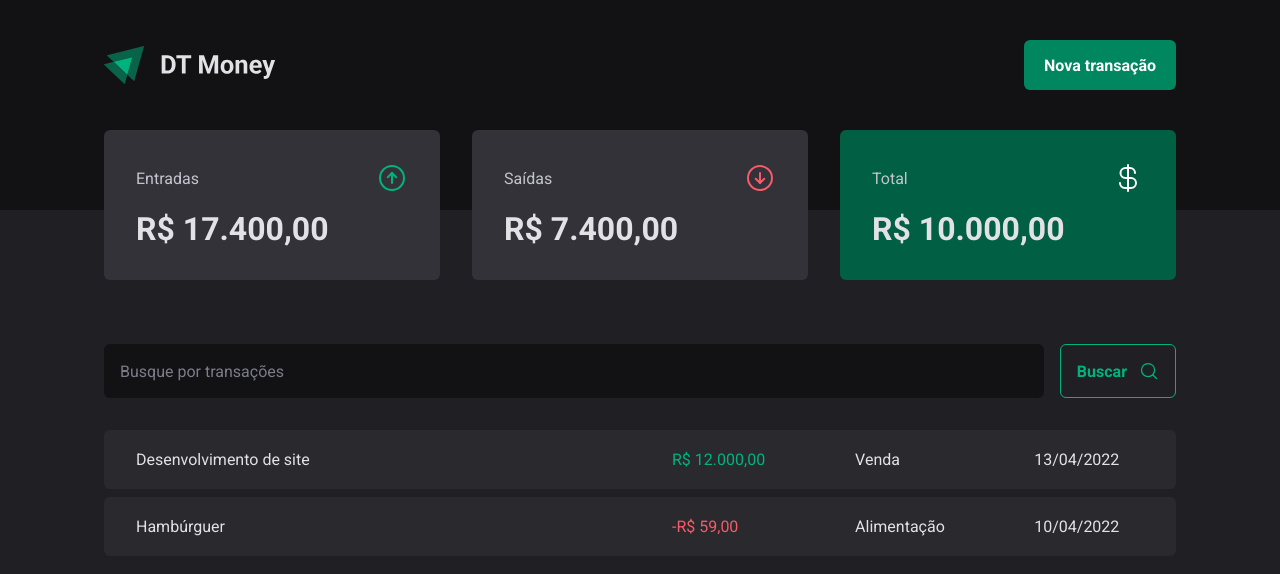
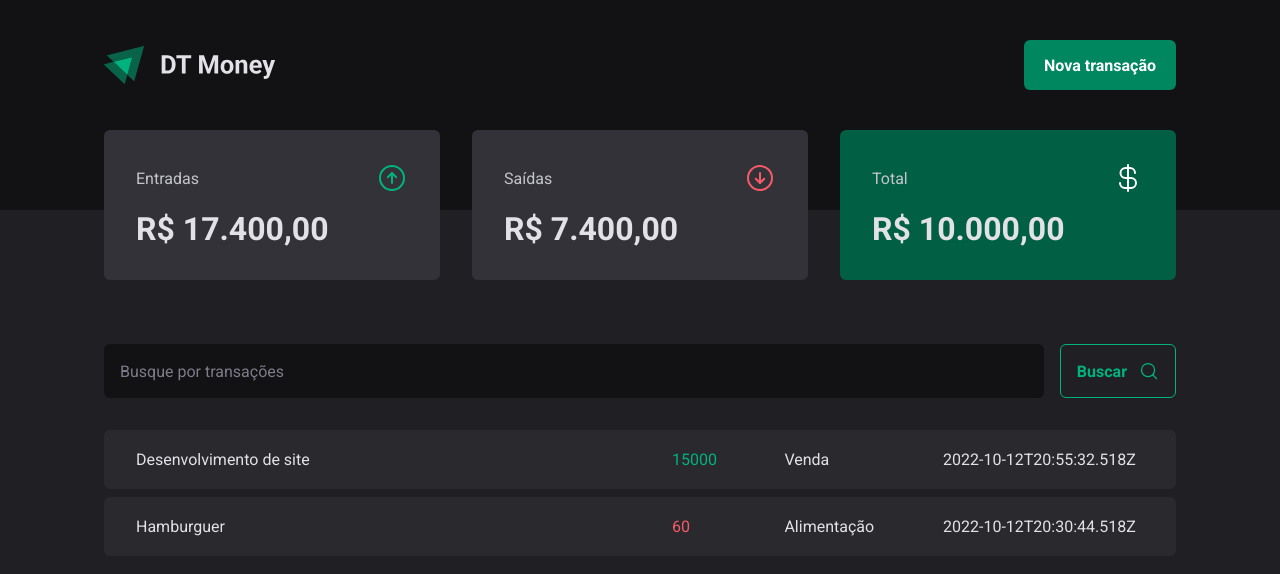
Before and after one commit to GabrielFerlima/Ignite-DtMoney-React, a React (Vite) app in the folder DtMoney/: page / in a window 1280 px wide. Shown: the top 574 px of the page. Built offline with nearby package versions, Linux system fonts and the light colour scheme; data requests are answered from the project's data file.

Commit message:
Realizando requisição HTTP

```diff
--- /dev/null
+++ b/DtMoney/server.json
@@ -0,0 +1,22 @@
+{
+  "transactions": [
+      {
+          "id": 1,
+          "description": "Desenvolvimento de site",
+          "type": "income",
+          "category": "Venda",
+          "price": 15000,
+          "createAt": "2022-10-12T20:55:32.518Z"
+      },
+
+      {
+          "id": 2,
+          "description": "Hamburguer",
+          "type": "outcome",
+          "category": "Alimentação",
+          "price": 60,
+          "createAt": "2022-10-12T20:30:44.518Z"
+      }
+  ]
+
+}
--- a/DtMoney/src/pages/Transactions/index.tsx
+++ b/DtMoney/src/pages/Transactions/index.tsx
@@ -1,38 +1,52 @@
+import { useEffect, useState } from "react";
 import { Header } from "../../components/Header";
 import { Summary } from "../../components/Header/Summary";
 import { SeachForm } from "./components/SearchForm";
 import { PriceHighlight, TransactionsContainer, TransactionsTable } from "./styles";
 
+
+interface Transaction {
+  id: number;
+  description: string;
+  type: 'income' | 'outcome';
+  price: number;
+  category: string;
+  createAt: string;
+}
+
 export function Transactions() {
+  const [transactions, setTransactions] = useState<Transaction[]>([])
+
+  useEffect(() => {
+    fetch('http://localhost:3333/transactions')
+      .then(response => response.json()
+        .then(data => setTransactions(data)))
+  }, [])
+
   return (
     <div>
       <Header />
       <Summary />
 
       <TransactionsContainer>
-            <SeachForm/>
+        <SeachForm />
         <TransactionsTable>
           <tbody>
-            <tr>
-              <td width="50%">Desenvolvimento de site</td>
+            {transactions.map(transaction => {
+              return (
+                <tr key={transaction.id}>
+                  <td width="50%">{transaction.description}</td>
                   <td>
-                <PriceHighlight variant="income">
-                  R$ 12.000,00
+                    <PriceHighlight variant={transaction.type}>
+                      {transaction.price}
                     </PriceHighlight>
                   </td>
-              <td>Venda</td>
-              <td>13/04/2022</td>
+                  <td>{transaction.category}</td>
+                  <td>{transaction.createAt}</td>
                 </tr>
-            <tr>
-              <td width="50%">Hambúrguer</td>
-              <td>
-                <PriceHighlight variant="outcome">
-                  -R$ 59,00
-                </PriceHighlight>
-              </td>
-              <td>Alimentação</td>
-              <td>10/04/2022</td>
-            </tr>
+              )
+            })}
+
           </tbody>
         </TransactionsTable>
       </TransactionsContainer>
```
Lines whose indentation alone changed are shown as unchanged.
